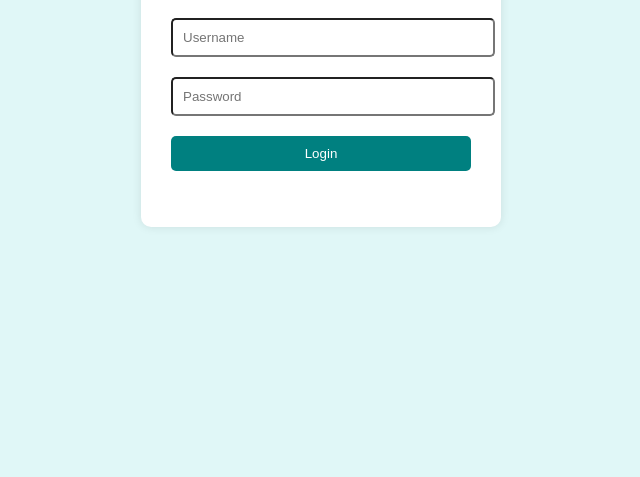
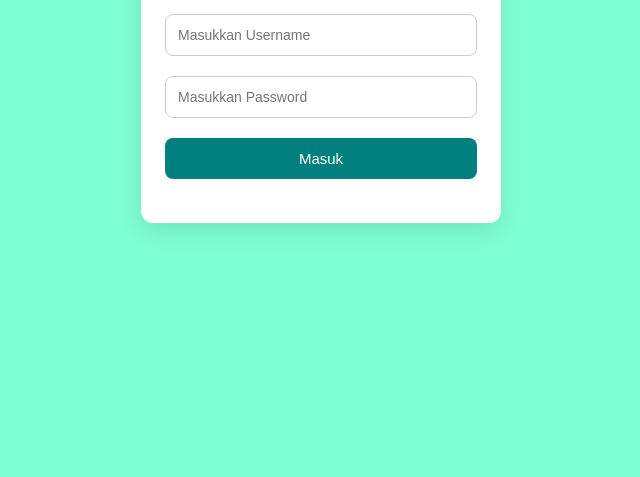
Before and after one commit to bandeng77/manualbook.github.io, a plain HTML site: page login.html in a window 1280 px wide. Shown: the part 339-816 px from the top of the page, without its empty margins (319-959 px from the left). Drawn offline with Linux system fonts and the light colour scheme.

Commit message:
login.html

```diff
--- a/login.html
+++ b/login.html
@@ -5,42 +5,76 @@
   <meta name="viewport" content="width=device-width, initial-scale=1.0"/>
   <title>Login Panduan</title>
   <style>
+    * {
+      box-sizing: border-box;
+    }
     body {
-      font-family: sans-serif;
-      background-color: #e0f7f7;
+      font-family: "Segoe UI", Arial, sans-serif;
+      background-color: #7FFFD4;
+      margin: 0;
+      padding: 0;
       display: flex;
       height: 100vh;
       justify-content: center;
       align-items: center;
     }
     .login-box {
-      background: white;
-      padding: 30px;
-      border-radius: 10px;
-      box-shadow: 0 0 10px rgba(0,0,0,0.1);
+      background: #fff;
+      padding: 32px 24px;
+      border-radius: 12px;
+      box-shadow: 0 8px 24px rgba(0, 0, 0, 0.1);
       width: 100%;
-      max-width: 300px;
+      max-width: 360px;
+      text-align: center;
     }
-    input, button {
+    .login-box h2 {
+      margin-bottom: 20px;
+      color: #004d4d;
+    }
+    input {
       width: 100%;
-      padding: 10px;
+      padding: 12px;
       margin: 10px 0;
-      border-radius: 5px;
+      border: 1px solid #ccc;
+      border-radius: 8px;
+      font-size: 14px;
     }
     button {
-      background-color: teal;
+      width: 100%;
+      padding: 12px;
+      background-color: #007f7f;
       color: white;
       border: none;
+      border-radius: 8px;
+      font-size: 15px;
+      cursor: pointer;
+      margin-top: 10px;
+    }
+    button:hover {
+      background-color: #005f5f;
+    }
+    #error {
+      color: red;
+      font-size: 14px;
+      margin-top: 12px;
+    }
+    @media (max-width: 400px) {
+      .login-box {
+        padding: 24px 18px;
+      }
+      h2 {
+        font-size: 20px;
+      }
     }
   </style>
 </head>
 <body>
   <div class="login-box">
-    <h2>Login</h2>
-    <input type="text" id="username" placeholder="Username" />
-    <input type="password" id="password" placeholder="Password" />
-    <button onclick="login()">Login</button>
-    <p id="error" style="color: red;"></p>
+    <h2>Login Panduan</h2>
+    <input type="text" id="username" placeholder="Masukkan Username" autocomplete="username" />
+    <input type="password" id="password" placeholder="Masukkan Password" autocomplete="current-password" />
+    <button onclick="login()">Masuk</button>
+    <div id="error"></div>
   </div>
 
   <script src="login.js"></script>
```
